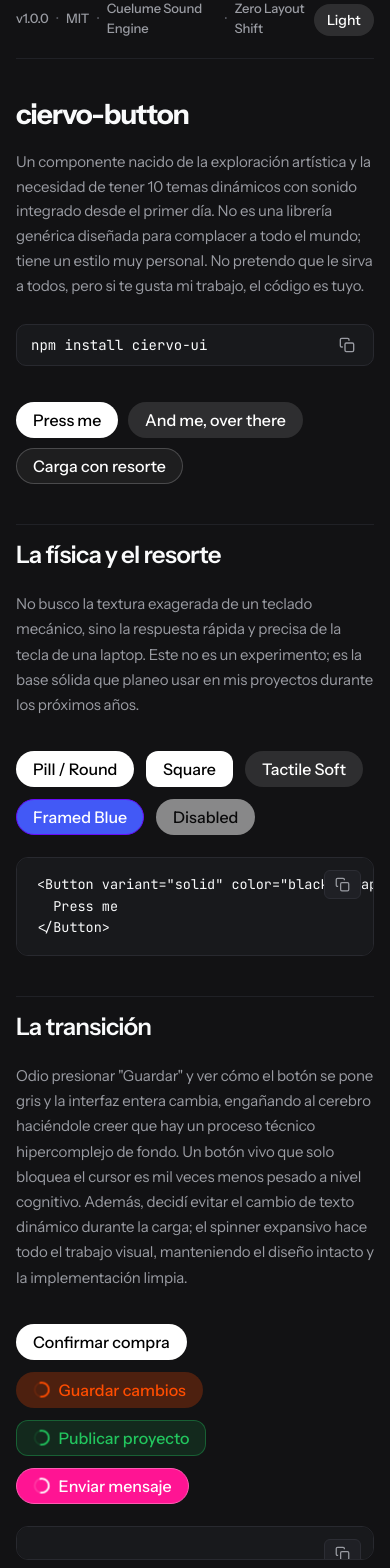
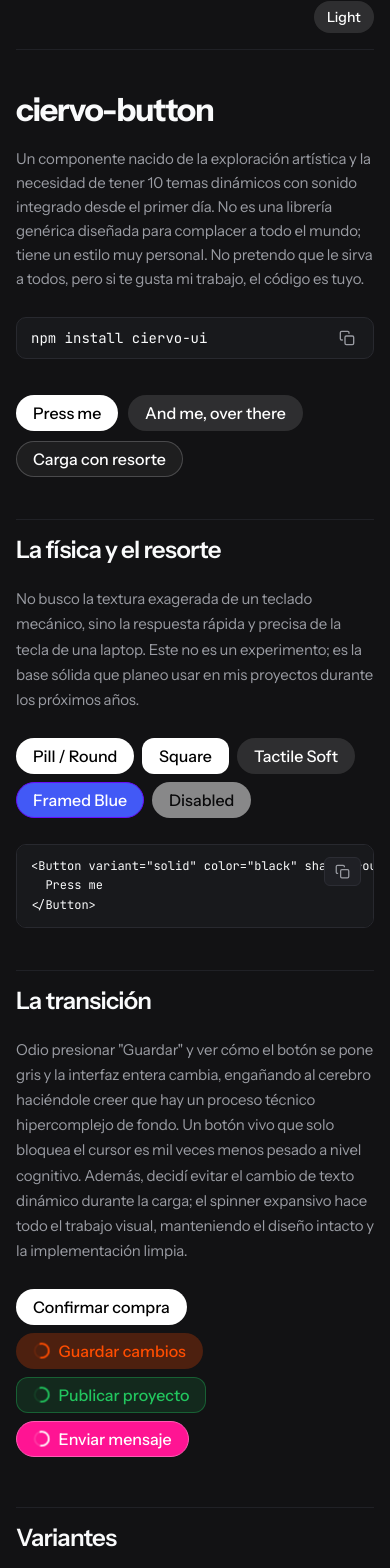
Before and after one commit to Emanuel-Balbuena/ciervo-ui, a Vue app: page / in a window 390 px wide. Shown: the part 25-1593 px from the top of the page. Built offline with nearby package versions, Linux system fonts and the light colour scheme.

Commit message:
style: refactor mobile layout with clean wrapping and balanced typography

```diff
--- a/src/App.vue
+++ b/src/App.vue
@@ -298,16 +298,6 @@ const selectedMatrixColor = ref<string>('all');
           <Button variant="soft" color="orange" shape="round" :loading="true">Guardar cambios</Button>
           <Button variant="outline" color="green" shape="square" :loading="true">Publicar proyecto</Button>
           <Button variant="framed" color="pink" shape="round" :loading="true">Enviar mensaje</Button>
-        </div>
-
-        <div class="code-card">
-          <button class="copy-btn snippet-copy" @click="copyCode('<Button :loading=&quot;isSubmitting&quot; @click=&quot;handleAction&quot;>\n  Confirmar compra\n</Button>', 'morph')">
-            <span v-if="copiedSnippet === 'morph'" class="copied-badge">Copiado</span>
-            <svg v-else width="15" height="15" viewBox="0 0 24 24" fill="none" stroke="currentColor" stroke-width="2">
-              <rect x="9" y="9" width="13" height="13" rx="2" ry="2"></rect>
-              <path d="M5 15H4a2 2 0 0 1-2-2V4a2 2 0 0 1 2-2h9a2 2 0 0 1 2 2v1"></path>
-            </svg>
-          </button>
         </div>
       </section>
 
@@ -1279,23 +1269,69 @@ const selectedMatrixColor = ref<string>('all');
   }
 
   .demo-container {
-    gap: 40px;
+    gap: 42px;
   }
 
+  /* Top Navigation */
+  .top-nav {
+    flex-direction: row;
+    justify-content: space-between;
+    align-items: center;
+    padding-bottom: 16px;
+  }
+
+  .meta-tag {
+    font-size: 11.5px;
+    flex-wrap: wrap;
+    gap: 6px;
+  }
+
+  /* Hero */
   .hero-title {
-    font-size: 34px;
+    font-size: 38px;
+    letter-spacing: -0.04em;
   }
 
   .hero-subtitle {
     font-size: 15px;
+    line-height: 1.6;
+  }
+
+  .install-card {
+    width: 100%;
+    justify-content: space-between;
+    box-sizing: border-box;
   }
 
   .hero-actions {
+    display: flex;
+    flex-wrap: wrap;
     gap: 10px;
+    width: 100%;
   }
 
+  /* Story Showcase Rows */
+  .showcase-row {
+    display: flex;
+    flex-wrap: wrap;
+    align-items: center;
+    gap: 8px;
+    padding: 8px 0;
+  }
+
+  /* Playground Canvas */
   .stage-canvas-card {
     height: 220px;
+    border-radius: 14px;
+  }
+
+  .stage-canvas-inner {
+    gap: 16px;
+  }
+
+  /* Inspector Rows */
+  .props-inspector-list {
+    gap: 18px;
   }
 
   .prop-control-row {
@@ -1305,40 +1341,82 @@ const selectedMatrixColor = ref<string>('all');
     min-height: auto;
   }
 
+  .prop-info-col {
+    width: 100%;
+  }
+
   .prop-input-col {
     width: 100%;
   }
 
   .segmented-pill-group {
+    display: inline-flex;
     flex-wrap: wrap;
     width: 100%;
+    gap: 3px;
+    padding: 3px;
   }
 
   .segment-pill-btn {
-    padding: 6px 10px;
+    padding: 6px 12px;
+    font-size: 12px;
+    flex: 1 1 auto;
+    text-align: center;
+  }
+
+  .color-dots-pill-group {
+    display: flex;
+    flex-wrap: wrap;
+    gap: 10px;
+    padding: 8px 12px;
+    justify-content: flex-start;
+  }
+
+  .sleek-text-input {
+    width: 100%;
+    box-sizing: border-box;
+  }
+
+  /* Code Cards */
+  .code-card {
+    padding: 12px 14px;
+    border-radius: 10px;
+  }
+
+  .code-card pre {
     font-size: 12px;
   }
 
-  .color-dots-pill-group {
-    gap: 8px;
-    padding: 6px 10px;
-  }
-
+  /* Matrix Section */
   .matrix-filter-bar {
     flex-direction: column;
     align-items: flex-start;
     gap: 8px;
   }
 
+  .color-system-card {
+    padding: 16px;
+    border-radius: 14px;
+    gap: 14px;
+  }
+
   .color-variants-grid {
-    grid-template-columns: repeat(auto-fit, minmax(100px, 1fr));
+    grid-template-columns: repeat(auto-fill, minmax(130px, 1fr));
     gap: 12px;
   }
 
-  .color-system-card {
-    padding: 16px;
+  .variant-duo {
+    display: flex;
+    flex-direction: row;
+    gap: 6px;
+    flex-wrap: wrap;
   }
 
+  .variant-duo .btn {
+    flex: 1 1 auto;
+  }
+
+  /* Footer */
   .footer-content {
     flex-direction: column;
     align-items: flex-start;
@@ -1348,16 +1426,19 @@ const selectedMatrixColor = ref<string>('all');
 
 @media (max-width: 480px) {
   .hero-title {
-    font-size: 28px;
+    font-size: 32px;
   }
 
-  .install-card {
-    width: 100%;
-    justify-content: space-between;
+  .meta-tag {
+    display: none;
+  }
+
+  .top-nav {
+    justify-content: flex-end;
   }
 
   .color-variants-grid {
-    grid-template-columns: repeat(2, 1fr);
+    grid-template-columns: 1fr 1fr;
   }
 }
 </style>
--- a/src/components/Button/button.css
+++ b/src/components/Button/button.css
@@ -8,6 +8,7 @@
     --btn-shadow: none;
     user-select: none;
     -webkit-user-select: none;
+    -webkit-tap-highlight-color: transparent;
 
     /* LA FÍSICA CAPTURADA DE VERCEL/RAUNO */
     --btn-spring-duration: 390ms;
@@ -329,9 +330,11 @@
     --btn-text: var(--solid-text);
 }
 
+@media (hover: hover) {
     .btn-variant-solid:hover:not(:disabled):not(.is-loading) {
         --btn-bg: var(--solid-hover);
         --btn-border: transparent;
+    }
 }
 
 .btn-variant-solid:active:not(:disabled):not(.is-loading) {
@@ -346,9 +349,11 @@
     --btn-text: var(--soft-text);
 }
 
+@media (hover: hover) {
     .btn-variant-soft:hover:not(:disabled):not(.is-loading) {
         --btn-bg: var(--soft-hover);
         --btn-border: transparent;
+    }
 }
 
 .btn-variant-soft:active:not(:disabled):not(.is-loading) {
@@ -363,9 +368,11 @@
     --btn-text: var(--ghost-text);
 }
 
+@media (hover: hover) {
     .btn-variant-ghost:hover:not(:disabled):not(.is-loading) {
         --btn-bg: var(--ghost-hover);
         --btn-border: transparent;
+    }
 }
 
 .btn-variant-ghost:active:not(:disabled):not(.is-loading) {
@@ -380,9 +387,11 @@
     --btn-text: var(--outline-text);
 }
 
+@media (hover: hover) {
     .btn-variant-outline:hover:not(:disabled):not(.is-loading) {
         --btn-bg: var(--outline-hover);
         --btn-border: var(--outline-border);
+    }
 }
 
 .btn-variant-outline:active:not(:disabled):not(.is-loading) {
```
Lines whose indentation alone changed are shown as unchanged.
